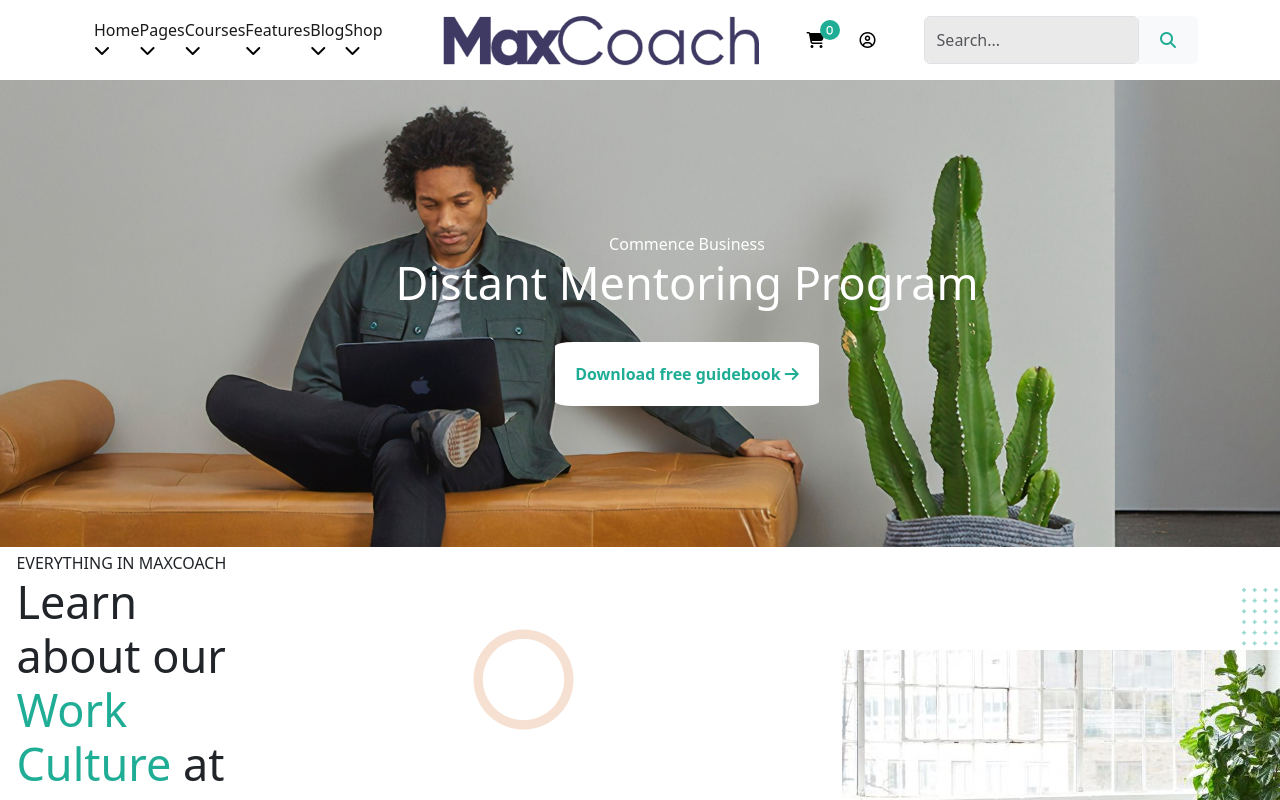
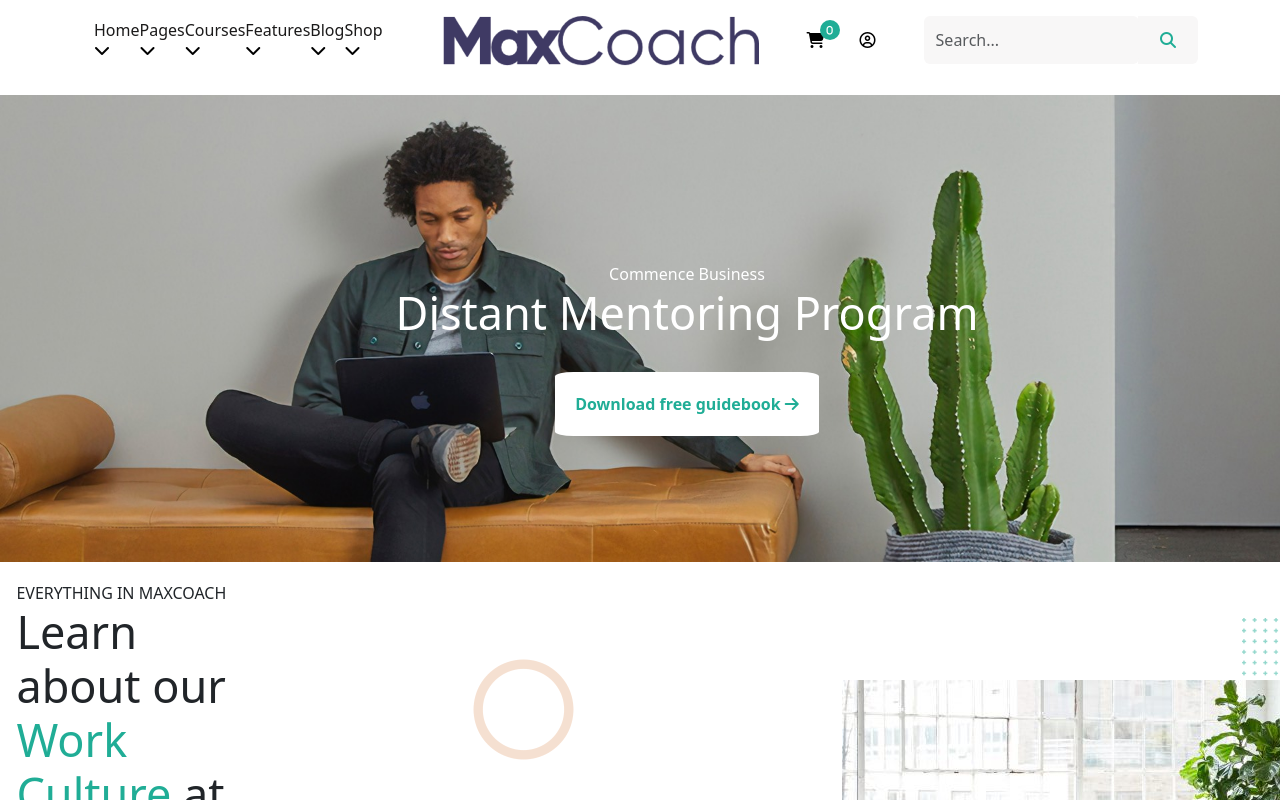
Before and after one commit to Skyfe24/proj-html-vuejs, a Vue app: page / in a window 1280 px wide. Shown: the top 800 px of the page. Built offline with nearby package versions, Linux system fonts and the light colour scheme.

Commit message:
searchbar completed

```diff
--- a/src/components/AppHeader.vue
+++ b/src/components/AppHeader.vue
@@ -28,17 +28,17 @@ export default {
         </ul>
         <img :src="store.headerLogo" alt="" class="logo">
         <!-- ICONA CARRELLO -->
-        <i class="fa-solid fa-cart-shopping circle_container" style="color: #000000;">
+        <i class="fa-solid fa-cart-shopping circle_container navs" style="color: #000000;">
             <div class="circle-container">
                 <span class="circle">0</span>
             </div>
         </i>
         <!-- ICONA PROFILO UTENTE -->
-        <i class="fa-regular fa-circle-user" style="color: #000000;"></i>
+        <i class="fa-regular fa-circle-user navs" style="color: #000000;"></i>
         <div class="input-group rounded">
-            <input type="search" class="form-control rounded" placeholder="Search..." aria-label="Search"
+            <input type="search" class="form-control rounded navs" placeholder="Search..." aria-label="Search"
                 aria-describedby="search-addon" />
-            <span class="input-group-text border-0" id="search-addon">
+            <span class="input-group-text border-0 navs" id="search-addon">
                 <i class="fas fa-search"></i>
             </span>
         </div>
@@ -60,13 +60,19 @@ h1 {
     padding: 10px;
 }
 
+.input-group-text {
+    background-color: rgb(248, 247, 247);
+    border-style: none;
+}
+
 .fa-solid {
     width: 5px;
     display: inline-block
 }
 
 .form-control {
-    background-color: rgb(235, 234, 234);
+    background-color: rgb(248, 247, 247);
+    border-style: none;
 }
 
 .container {
--- a/src/components/AppHero.vue
+++ b/src/components/AppHero.vue
@@ -59,6 +59,8 @@ h1 {
 .hero {
     max-height: 500px;
     width: 100vw;
+    margin-bottom: 15px;
+    margin-top: 15px;
 }
 
 .herotext {
```
